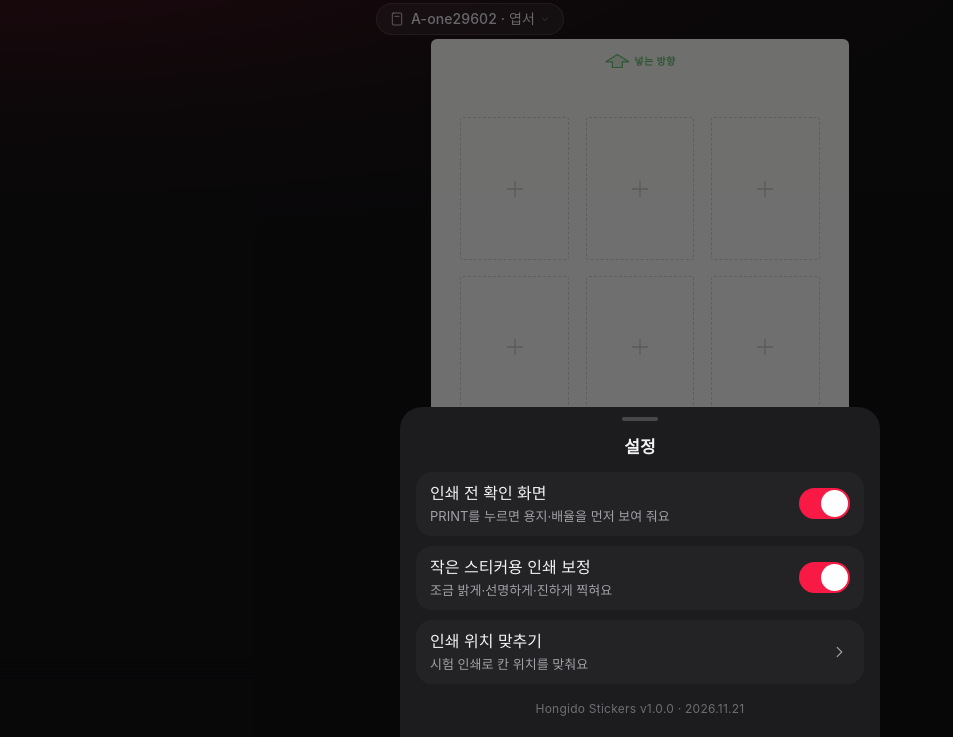
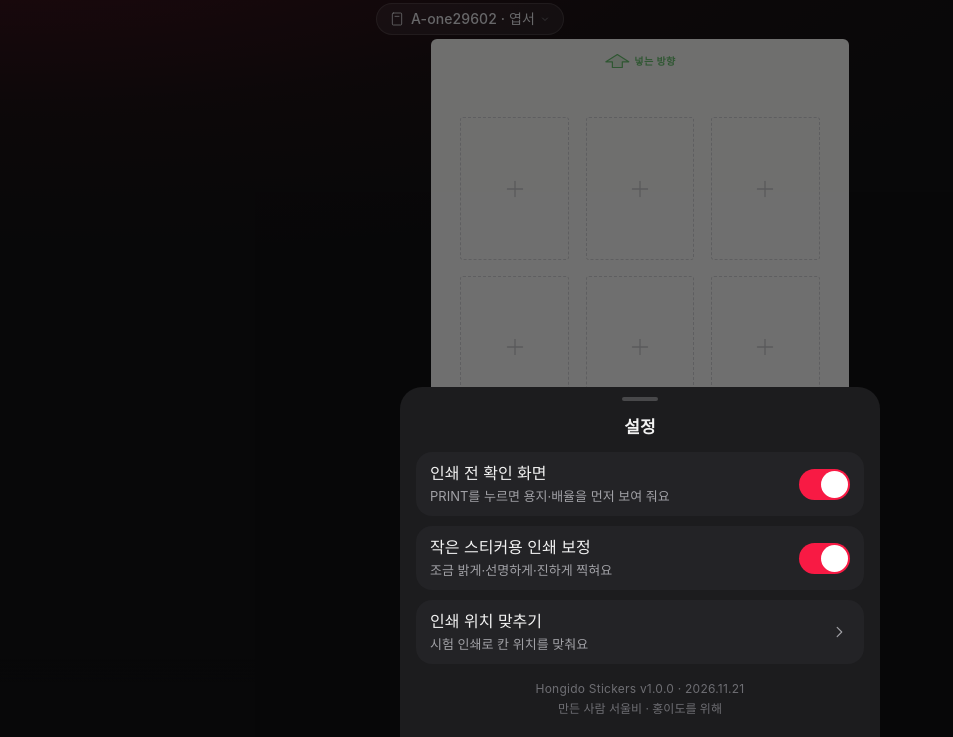
Before and after one commit to user4798/hongido_stickers, a plain HTML site: page public/index.html in a window 1280 px wide. Both pictures are taken after a click on the button 882 px from the left and 38 px from the top of the page. Shown: the part 63-800 px from the top of the page, without its empty margins (0-953 px from the left). Drawn offline with Linux system fonts and the light colour scheme.

Commit message:
만든 사람 표시, README 추가
Co-Authored-By: Claude Opus 5.5 <noreply@anthropic.com>

```diff
--- a/public/app.js
+++ b/public/app.js
@@ -651,6 +651,7 @@ document.addEventListener('DOMContentLoaded', () => {
   $('calibRow').hidden = !preset.testSheet;
 
   $('appInfo').textContent = `${APP.name} v${APP.version} · ${APP.date.replace(/-/g, '.')}`;
+  $('appCredit').textContent = `만든 사람 ${APP.maker} · 홍이도를 위해`;
 
   restore();
 
--- a/public/config.js
+++ b/public/config.js
@@ -66,6 +66,7 @@ const APP = {
   name: 'Hongido Stickers',
   version: '1.0.0',
   date: '2026-11-21',
+  maker: '서울비',
 };
 
 // 화면 설정
--- a/public/index.html
+++ b/public/index.html
@@ -132,6 +132,7 @@
         </a>
       </div>
       <p class="app-info" id="appInfo"></p>
+      <p class="app-credit" id="appCredit"></p>
     </div>
   </div>
 
--- a/public/style.css
+++ b/public/style.css
@@ -454,6 +454,7 @@ input { -webkit-user-select: text; user-select: text; }
 .link-row:active { background: #2c2c30; }
 .chev-right { color: var(--text-2); }
 .app-info { margin: 16px 0 2px; text-align: center; font-size: 12px; color: var(--text-3); letter-spacing: 0.02em; }
+.app-credit { margin: 0 0 2px; text-align: center; font-size: 12px; color: var(--text-3); }
 
 /* ---------- 판형 바꾸기 ---------- */
 
```
Also changed, not shown: 2 other files.
